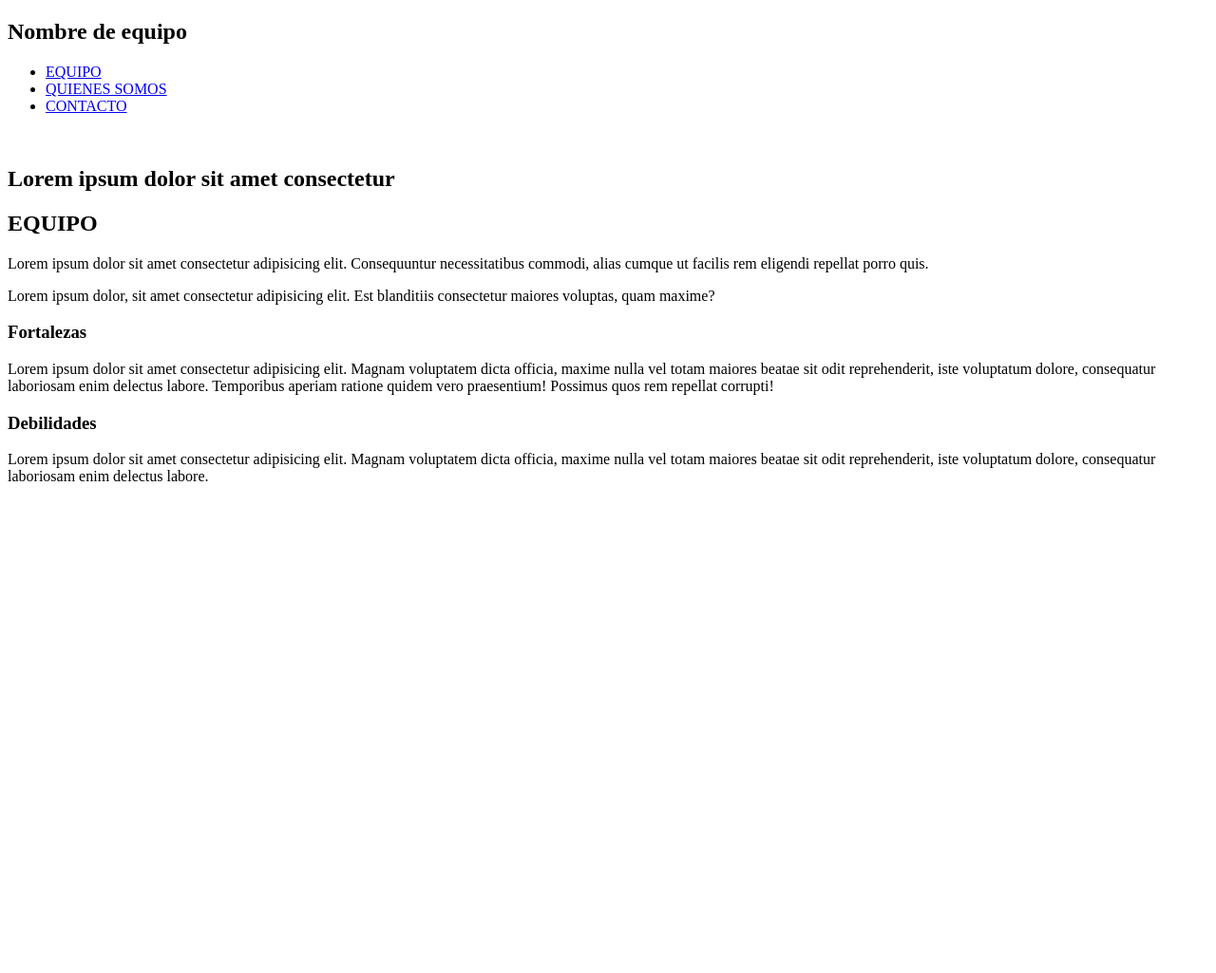
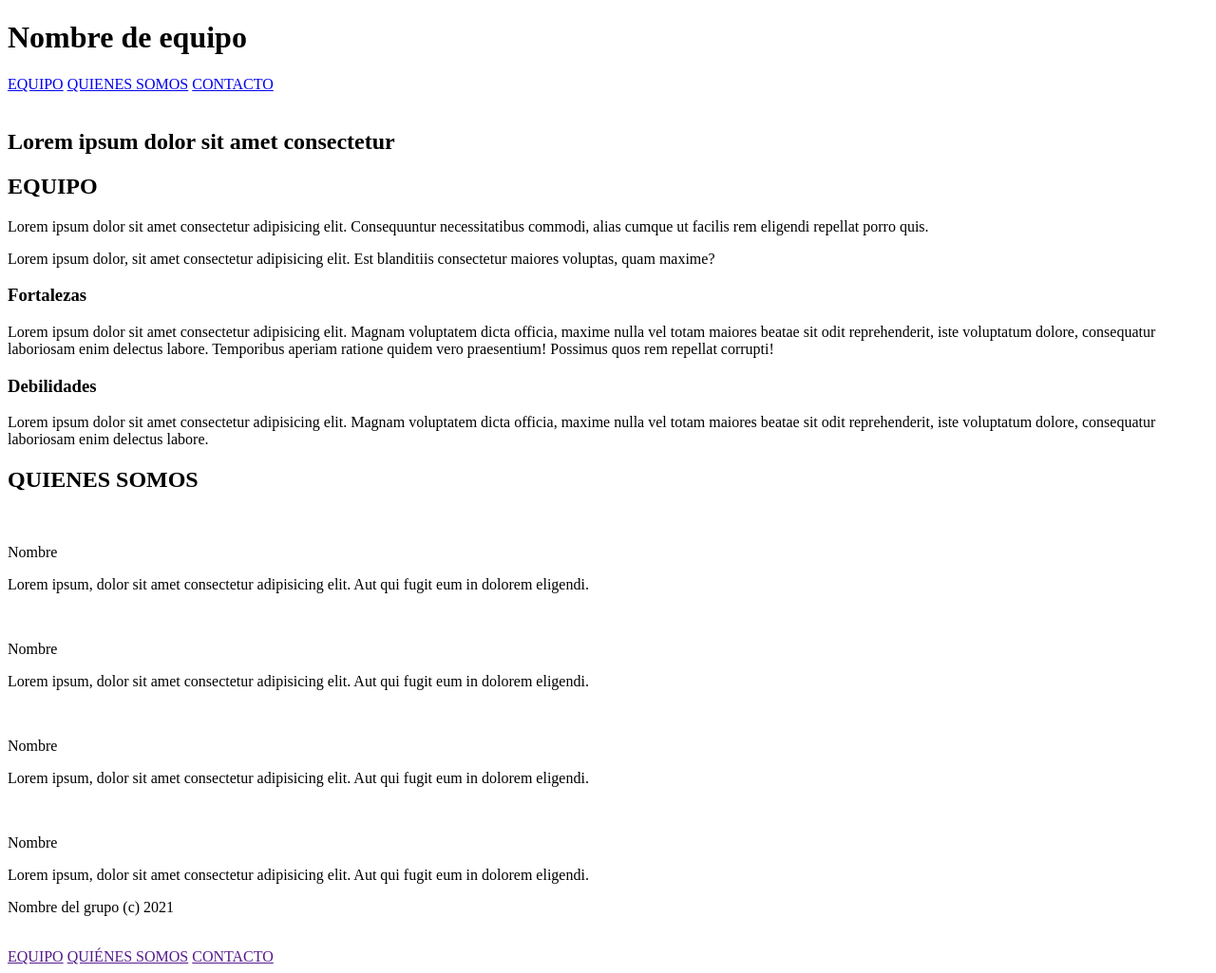
Before and after one commit to Adalab/project-promo-m-module-1-team-9, a plain HTML site: page index.html in a window 1280 px wide. Shown: the whole page at 95% size. Before the commit the page ends 800 px from the top, so only its background shows below. Drawn offline with Linux system fonts and the light colour scheme.

Commit message:
main structure

```diff
--- a/index.html
+++ b/index.html
@@ -8,21 +8,21 @@
     <title>Document</title>
 </head>
 <body>
-    <nav>
+    <header>
         <h1>Nombre de equipo</h1>
-        <ul>
-            <li><a href="#">EQUIPO</a></li>
-            <li><a href="#">QUIENES SOMOS</a></li>
-            <li><a href="#">CONTACTO</a></li>
-        </ul>
-    </nav>
-
-    <header>
-        <img src="" alt="">
-        <h2>Lorem ipsum dolor sit amet consectetur</h2>
+        <nav>
+            <a href="#">EQUIPO</a>
+            <a href="#">QUIENES SOMOS</a>
+            <a href="#">CONTACTO</a>
+        </nav>
     </header>
 
     <main>
+        <section>
+            <img src="" alt="">
+            <h2>Lorem ipsum dolor sit amet consectetur</h2>
+        </section>
+
         <section>
             <h2>EQUIPO</h2>
             <p>Lorem ipsum dolor sit amet consectetur adipisicing elit. Consequuntur necessitatibus commodi, alias cumque ut facilis rem eligendi repellat porro quis.</p>
@@ -39,6 +39,43 @@
                 <p>Lorem ipsum dolor sit amet consectetur adipisicing elit. Magnam voluptatem dicta officia, maxime nulla vel totam maiores beatae sit odit reprehenderit, iste voluptatum dolore, consequatur laboriosam enim delectus labore.</p>
             </div>
         </section>
+
+        <section>
+            <h2>QUIENES SOMOS</h2>
+            <article>
+                <img src="" alt="">
+                <p>Nombre</p>
+                <p>Lorem ipsum, dolor sit amet consectetur adipisicing elit. Aut qui fugit eum in dolorem eligendi.</p>
+            </article>
+            <article>
+                <img src="" alt="">
+                <p>Nombre</p>
+                <p>Lorem ipsum, dolor sit amet consectetur adipisicing elit. Aut qui fugit eum in dolorem eligendi.</p>
+            </article>
+            <article>
+                <img src="" alt="">
+                <p>Nombre</p>
+                <p>Lorem ipsum, dolor sit amet consectetur adipisicing elit. Aut qui fugit eum in dolorem eligendi.</p>
+            </article>
+            <article>
+                <img src="" alt="">
+                <p>Nombre</p>
+                <p>Lorem ipsum, dolor sit amet consectetur adipisicing elit. Aut qui fugit eum in dolorem eligendi.</p>
+            </article>
+        </section>
+
+        <footer>
+            <section>
+                <p>Nombre del grupo (c) 2021</p>
+                <img src="" alt="">
+            </section>
+            <nav>
+                <a href="">EQUIPO</a>
+                <a href="">QUIÉNES SOMOS</a>
+                <a href="">CONTACTO</a>
+            </nav>
+        </footer>
+
     </main>
 </body>
 </html>
```
